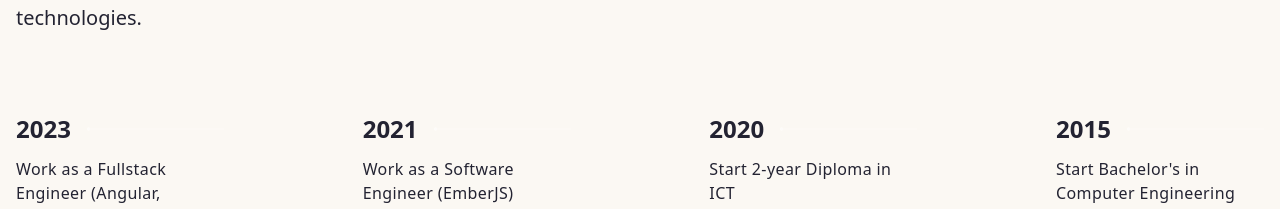
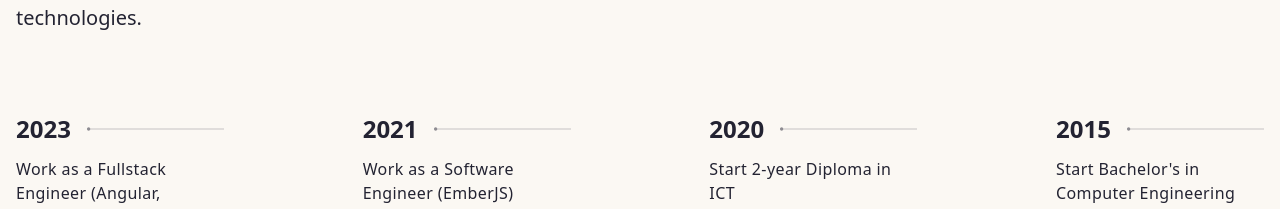
Before and after one commit to nsptel/Portfolio, a Next.js app: page / in a window 1280 px wide. Shown: the part 1165-1374 px from the top of the page. Built offline with nearby package versions, Linux system fonts and the light colour scheme.

Commit message:
Fix theme-related bug in experience lines

```diff
--- a/app/sections/about/TimeLine.jsx
+++ b/app/sections/about/TimeLine.jsx
@@ -11,8 +11,6 @@ const TimeLineData = [
 ];
 
 export function TimeLine() {
-  /// TODO: Add color mode support
-  const colorMode = 'dark';
   const [, setActiveItem] = useState(0);
   const carouselRef = useRef(null);
   // const animRef = useRef(null);
@@ -98,7 +96,7 @@ export function TimeLine() {
                     height="6"
                     viewBox="0 0 208 6"
                     xmlns="http://www.w3.org/2000/svg"
-                    fill={colorMode === 'dark' ? '#fff' : '#232323'}
+                    className="fill-current"
                   >
                     <path
                       fillRule="evenodd"
```
